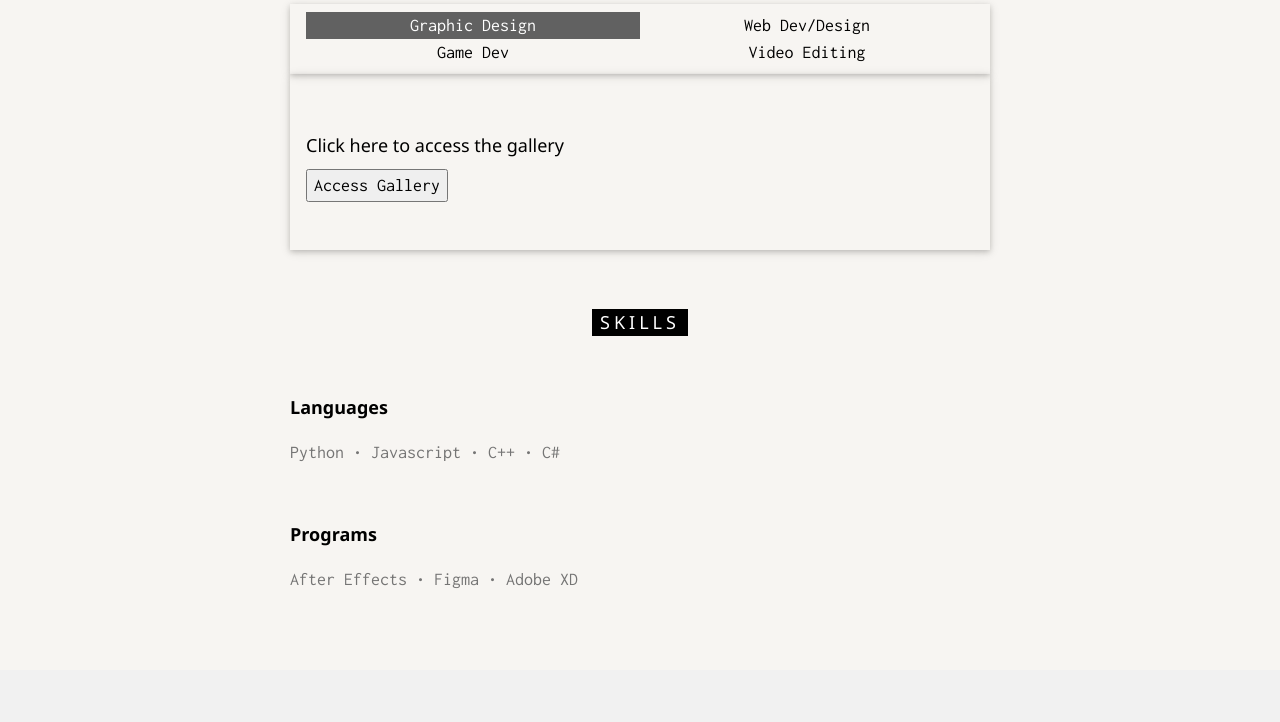
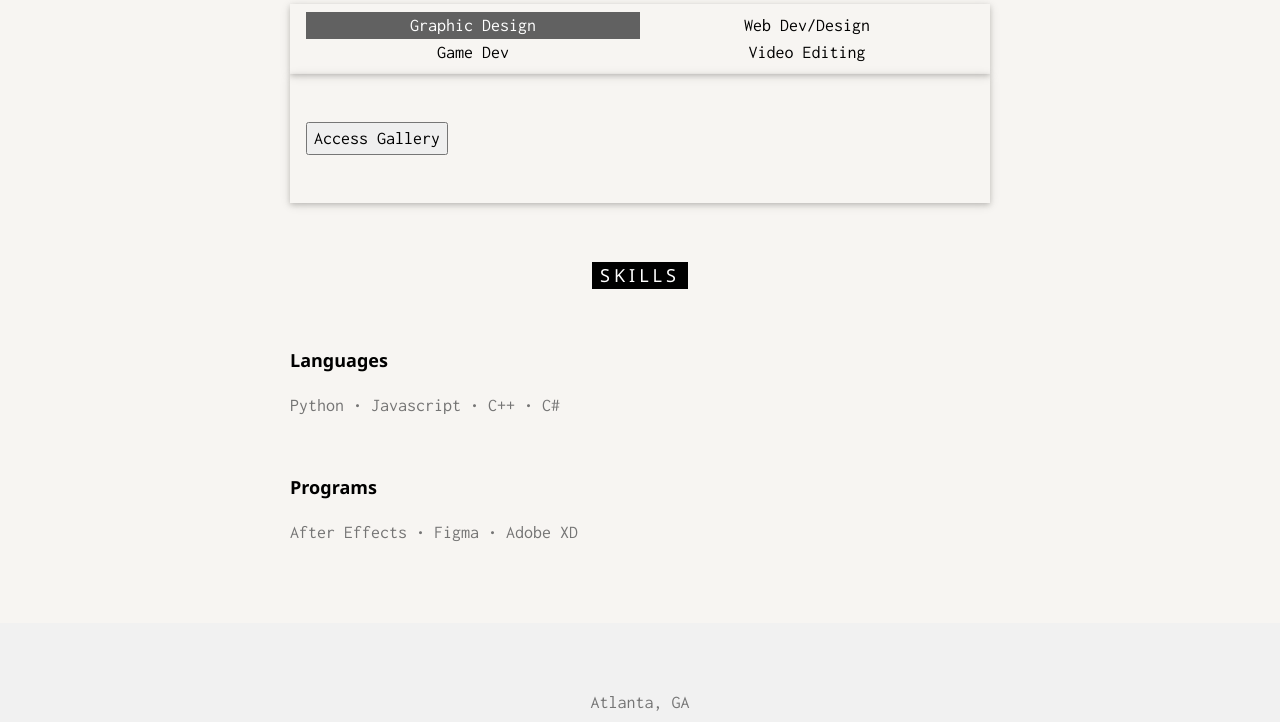
Before and after one commit to jenneetee/jenneetee.github.io, a plain HTML site: page index.html in a window 1280 px wide. Shown: the part 1120-1842 px from the top of the page. Drawn offline with nearby package versions, Linux system fonts and the light colour scheme.

Commit message:
Update index.html

```diff
--- a/index.html
+++ b/index.html
@@ -90,7 +90,6 @@ body, html {
     </div>
 
     <div id="Graphic Design" class="w3-container menu w3-padding-48 w3-card">
-      <h5>Click here to access the gallery</h5>
       <button onclick="window.location.href = 'graphicdzn.html';">
       Access Gallery
     </button>
```
